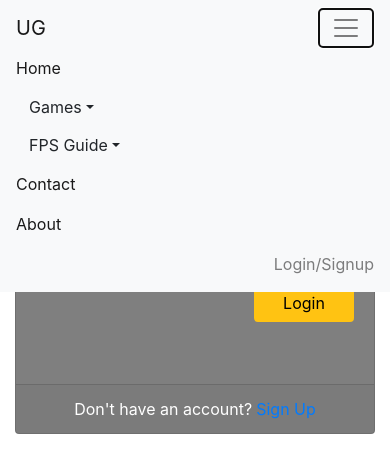
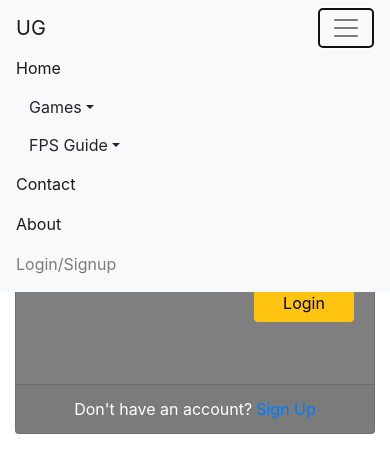
Before and after one commit to prateek0411999/Unified-Games, an Angular app in the folder unifiedGames/unifiedGames/: page /login in a window 390 px wide. Both pictures are taken after a click on the button "Toggle navigation". Shown: the top 472 px of the page. Built offline with nearby package versions, Linux system fonts and the light colour scheme; no server answers; a web font is replaced by a local one.

Commit message:
on-going

```diff
--- a/unifiedGames/unifiedGames/src/app/header/header.component.html
+++ b/unifiedGames/unifiedGames/src/app/header/header.component.html
@@ -47,8 +47,8 @@
           <li class="nav-item active">
             <a class="nav-link" >About<span class="sr-only">(current)</span></a>
           </li>
-          <li class="nav-item">
-            <a class="nav-link " style="text-align: right;" routerLink="login" >Login/Signup </a>
+          <li class="nav-item ">
+            <a class="nav-link "  routerLink="/login" >Login/Signup </a>
           </li>
       </ul>
 
--- a/unifiedGames/unifiedGames/src/app/login/login.component.html
+++ b/unifiedGames/unifiedGames/src/app/login/login.component.html
@@ -38,7 +38,7 @@
 			</div>
 			<div class="card-footer">
 				<div class="d-flex justify-content-center links">
-					Don't have an account?<a routerLink="signup">Sign Up</a>
+					Don't have an account?<a routerLink="/signup">Sign Up</a>
 				</div>
 
 			</div>
```
